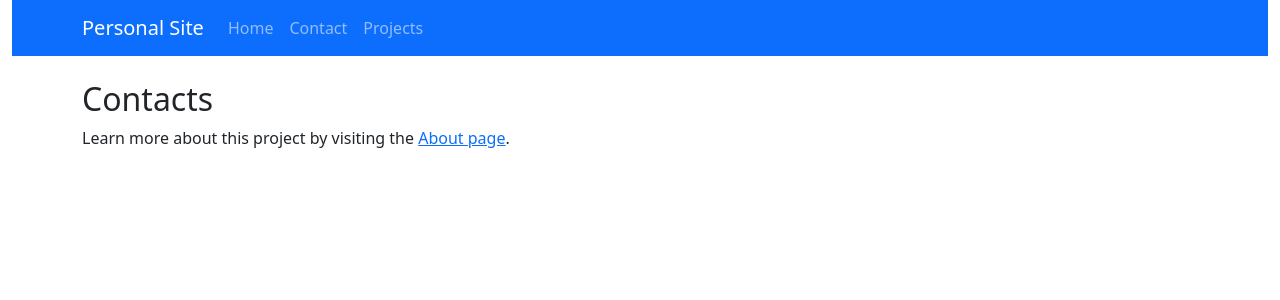
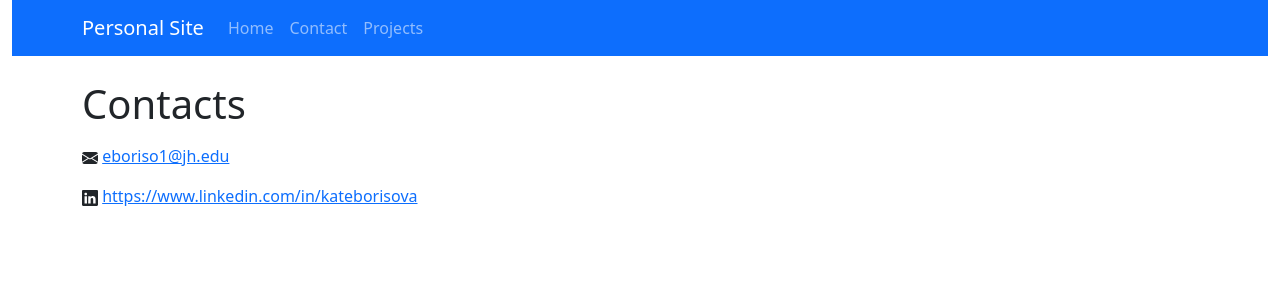
Before and after one commit to Kate55555/jhu_software_concepts, a Flask app: page /contacts in a window 1280 px wide. Shown: the top 300 px of the page. Run offline with Flask 3, Linux system fonts and the light colour scheme.

Commit message:
Update a contact page

```diff
--- a/module_1/app/templates/pages/contacts.html
+++ b/module_1/app/templates/pages/contacts.html
@@ -1,11 +1,21 @@
 {% extends 'base.html' %}
 
 {% block header %}
-  <h2>{% block title %}Contacts{% endblock title %}</h2>
+  <h1>{% block title %}Contacts{% endblock title %}</h1>
 {% endblock header %}
 
 {% block content %}
-  <p>
-    Learn more about this project by visiting the <a href="{{ url_for('pages.home') }}">About page</a>.
-  </p>
+<p></p>
+<p>
+    <svg xmlns="http://www.w3.org/2000/svg" width="16" height="16" fill="currentColor" class="bi bi-envelope-fill" viewBox="0 0 16 16">
+    <path d="M.05 3.555A2 2 0 0 1 2 2h12a2 2 0 0 1 1.95 1.555L8 8.414zM0 4.697v7.104l5.803-3.558zM6.761 8.83l-6.57 4.027A2 2 0 0 0 2 14h12a2 2 0 0 0 1.808-1.144l-6.57-4.027L8 9.586zm3.436-.586L16 11.801V4.697z"/>
+    </svg>
+    <a href="mailto:eboriso1@jh.edu" title="Kate's email">eboriso1@jh.edu</a>
+</p>
+<p>
+    <svg xmlns="http://www.w3.org/2000/svg" width="16" height="16" fill="currentColor" class="bi bi-linkedin" viewBox="0 0 16 16">
+    <path d="M0 1.146C0 .513.526 0 1.175 0h13.65C15.474 0 16 .513 16 1.146v13.708c0 .633-.526 1.146-1.175 1.146H1.175C.526 16 0 15.487 0 14.854zm4.943 12.248V6.169H2.542v7.225zm-1.2-8.212c.837 0 1.358-.554 1.358-1.248-.015-.709-.52-1.248-1.342-1.248S2.4 3.226 2.4 3.934c0 .694.521 1.248 1.327 1.248zm4.908 8.212V9.359c0-.216.016-.432.08-.586.173-.431.568-.878 1.232-.878.869 0 1.216.662 1.216 1.634v3.865h2.401V9.25c0-2.22-1.184-3.252-2.764-3.252-1.274 0-1.845.7-2.165 1.193v.025h-.016l.016-.025V6.169h-2.4c.03.678 0 7.225 0 7.225z"/>
+    </svg>
+    <a href="https://www.linkedin.com/in/kateborisova/" title="Kate's LinkedIn page">https://www.linkedin.com/in/kateborisova</a>
+</p>
 {% endblock content %}
```
